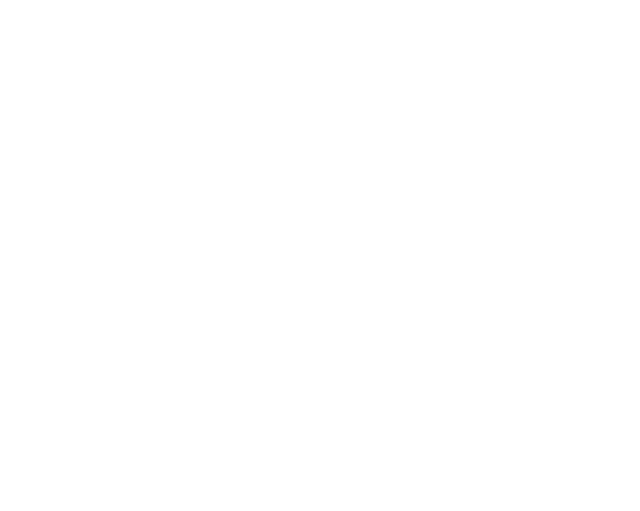
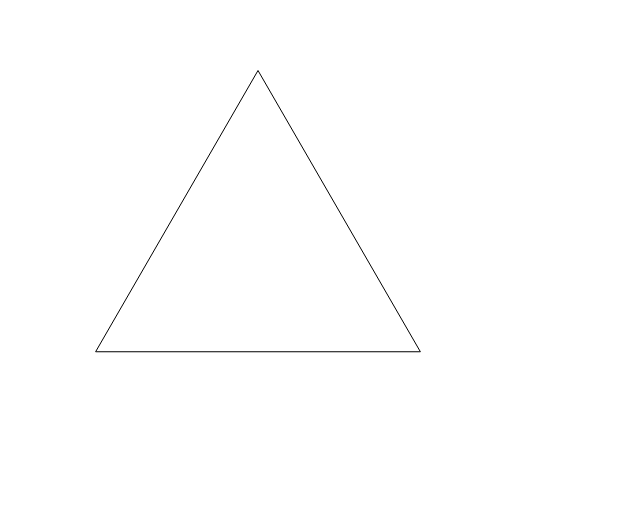
Before and after one commit to yhoseph/git-training-final-exam, a plain HTML site: page src/index.html in a window 1280 px wide. Shown: the whole page, without its empty margins (0-640 px from the left). Drawn offline with Linux system fonts and the light colour scheme.

Commit message:
Draw single triangle.

```diff
--- a/src/index.html
+++ b/src/index.html
@@ -5,5 +5,14 @@
     </head>
     <body>
         <canvas id="myCanvas" width="500px" height="500px">
+        <script>
+            var myCanvas = document.getElementById("myCanvas"),
+                context = myCanvas.getContext("2d"),
+                width = myCanvas.width,
+                height = myCanvas.height,
+                ratius = width / 2 * 0.75;
+
+            drawSnowFlake(context, width, height, ratius);
+        </script>
     </body>
 </html>
--- a/src/snowflake-fractal.js
+++ b/src/snowflake-fractal.js
@@ -0,0 +1,29 @@
+function toRadian(angle) {
+    return angle * Math.PI / 180;
+}
+
+function drawSnowFlakeLine(context, x0, y0, angle0, length) {
+    let x1 = x0 + length * Math.cos(angle0),
+        y1 = y0 - length * Math.sin(angle0);
+
+    context.beginPath();
+    context.moveTo(x0, y0);
+    context.lineTo(x1, y1);
+    context.stroke();
+}
+
+function drawSnowFlake(context, width, height, ratius) {
+    let angles = Array(90, 210, 330),
+    centerX = width / 2,
+    centerY = height / 2;
+
+    for(var i = 0; i < angles.length; i++) {
+        let radAngle = toRadian(angles[i]);
+        let x0 = centerX + ratius * Math.cos(radAngle);
+        let y0 = centerY - ratius * Math.sin(radAngle);
+        let angle0 = radAngle + 5 / 6 * Math.PI;
+        let length = Math.sqrt(3) * ratius;
+
+        drawSnowFlakeLine(context, x0, y0, angle0, length);
+    }
+}
```
